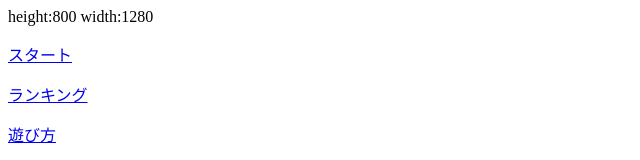
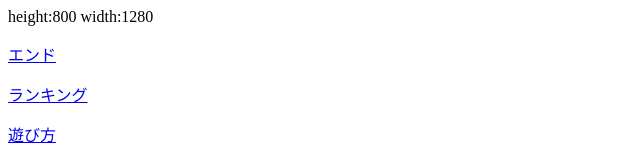
Before and after one commit to abokado2525/mosacup-prototype, a Next.js app in the folder shake-and-throw/: page / in a window 1280 px wide. Shown: the top 160 px of the page, without its empty margins (0-640 px from the left). Built offline with nearby package versions, Linux system fonts and the light colour scheme.

Commit message:
test edit link

```diff
--- a/shake-and-throw/pages/index.tsx
+++ b/shake-and-throw/pages/index.tsx
@@ -31,7 +31,7 @@ const Home: NextPage = () => {
       </div>
       <div>
         <Link href="/game">
-          <p>スタート</p>
+          <p>エンド</p>
         </Link>
         <Link href="/ranking">
           <p>ランキング</p>
```
Also changed, not shown: 1 other file (tests, documents, lock files or other folders).
